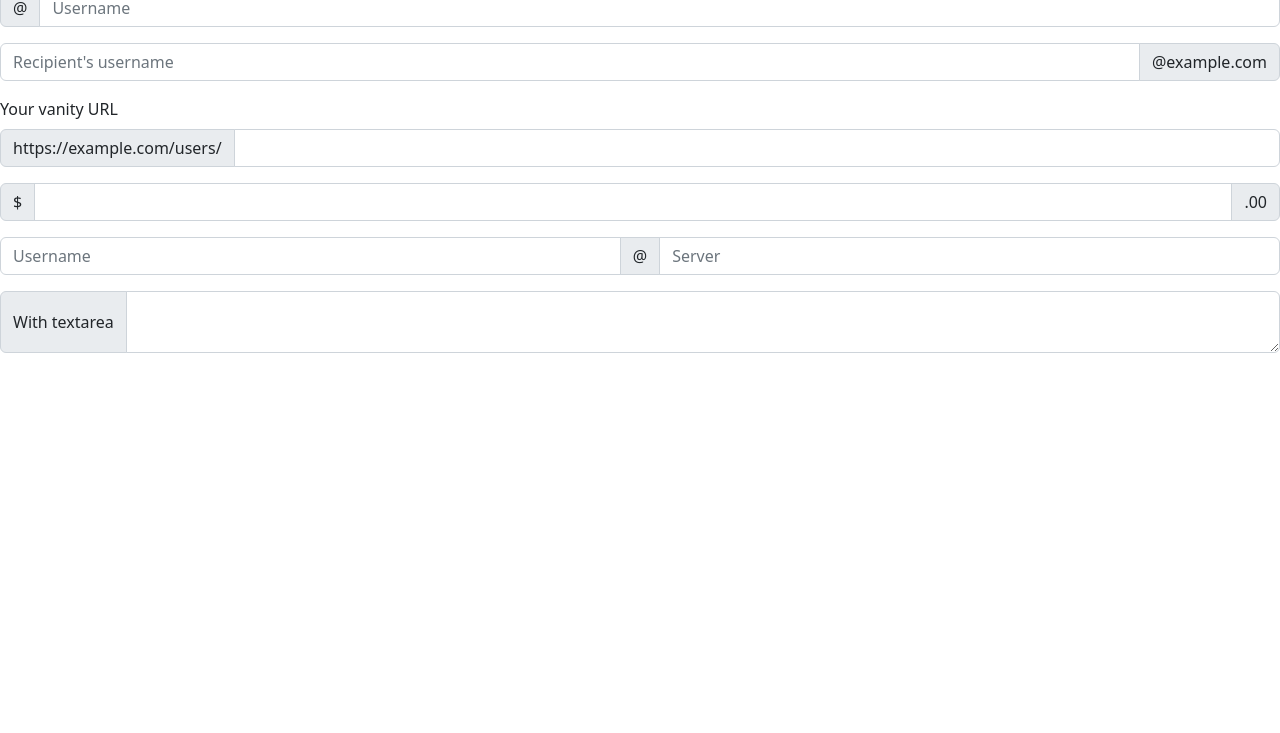
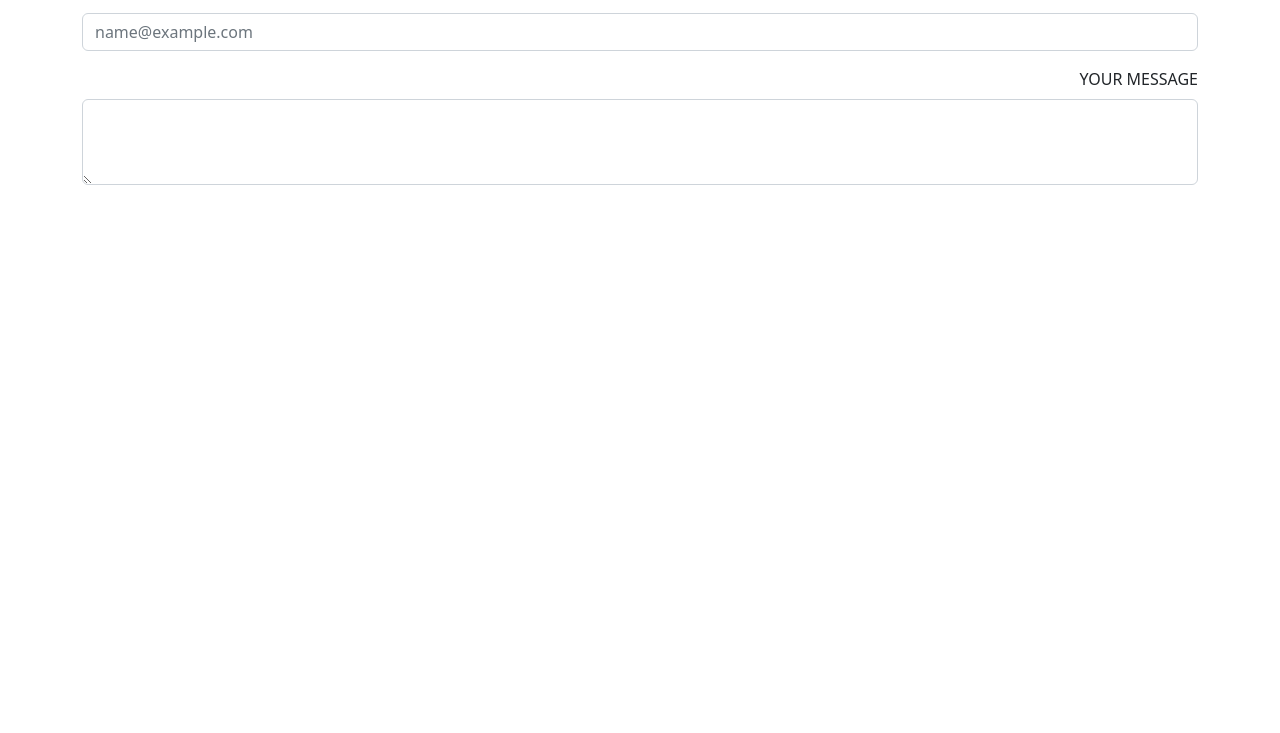
Before and after one commit to A2nkit/MY, a plain HTML site: page contact.html in a window 1280 px wide. Shown: the part 67-800 px from the top of the page. Drawn offline with nearby package versions, Linux system fonts and the light colour scheme.

Commit message:
better contact page

```diff
--- a/contact.html
+++ b/contact.html
@@ -1,47 +1,39 @@
 <!doctype html>
-<html lang="en">
+<html lang="ar" dir="rtl">
   <head>
+    <!-- Required meta tags -->
     <meta charset="utf-8">
     <meta name="viewport" content="width=device-width, initial-scale=1">
-    <title>Bootstrap demo</title>
-    <link href="https://cdn.jsdelivr.net/npm/bootstrap@5.2.0/dist/css/bootstrap.min.css" rel="stylesheet" integrity="sha384-gH2yIJqKdNHPEq0n4Mqa/HGKIhSkIHeL5AyhkYV8i59U5AR6csBvApHHNl/vI1Bx" crossorigin="anonymous">
+
+    <!-- Bootstrap CSS -->
+    <link rel="stylesheet" href="https://cdn.jsdelivr.net/npm/bootstrap@5.2.0/dist/css/bootstrap.rtl.min.css" integrity="sha384-+4j30LffJ4tgIMrq9CwHvn0NjEvmuDCOfk6Rpg2xg7zgOxWWtLtozDEEVvBPgHqE" crossorigin="anonymous">
+
+    <title>CONTACT ME</title>
   </head>
   <body>
-    <h1>CONTACT ME!</h1>
+
+    <br>
+    <div class="container">
+       </h1>CONTACT ME</h1>
+       <div class="mb-3">
+        <label for="exampleFormControlInput1" class="form-label">Email address</label>
+        <input type="email" class="form-control" id="exampleFormControlInput1" placeholder="name@example.com">
+      </div>
+      <div class="mb-3">
+        <label for="exampleFormControlTextarea1" class="form-label">YOUR MESSAGE</label>
+        <textarea class="form-control" id="exampleFormControlTextarea1" rows="3"></textarea>
+      </div>
+    </div>
+
+    <!-- Optional JavaScript; choose one of the two! -->
+
+    <!-- Option 1: Bootstrap Bundle with Popper -->
     <script src="https://cdn.jsdelivr.net/npm/bootstrap@5.2.0/dist/js/bootstrap.bundle.min.js" integrity="sha384-A3rJD856KowSb7dwlZdYEkO39Gagi7vIsF0jrRAoQmDKKtQBHUuLZ9AsSv4jD4Xa" crossorigin="anonymous"></script>
+
+    <!-- Option 2: Separate Popper and Bootstrap JS -->
+    <!--
+    <script src="https://cdn.jsdelivr.net/npm/@popperjs/core@2.11.5/dist/umd/popper.min.js" integrity="sha384-Xe+8cL9oJa6tN/veChSP7q+mnSPaj5Bcu9mPX5F5xIGE0DVittaqT5lorf0EI7Vk" crossorigin="anonymous"></script>
+    <script src="https://cdn.jsdelivr.net/npm/bootstrap@5.2.0/dist/js/bootstrap.min.js" integrity="sha384-ODmDIVzN+pFdexxHEHFBQH3/9/vQ9uori45z4JjnFsRydbmQbmL5t1tQ0culUzyK" crossorigin="anonymous"></script>
+    -->
   </body>
-  <div class="input-group mb-3">
-    <span class="input-group-text" id="basic-addon1">@</span>
-    <input type="text" class="form-control" placeholder="Username" aria-label="Username" aria-describedby="basic-addon1">
-  </div>
-
-  <div class="input-group mb-3">
-    <input type="text" class="form-control" placeholder="Recipient's username" aria-label="Recipient's username" aria-describedby="basic-addon2">
-    <span class="input-group-text" id="basic-addon2">@example.com</span>
-  </div>
-
-  <label for="basic-url" class="form-label">Your vanity URL</label>
-  <div class="input-group mb-3">
-    <span class="input-group-text" id="basic-addon3">https://example.com/users/</span>
-    <input type="text" class="form-control" id="basic-url" aria-describedby="basic-addon3">
-  </div>
-
-  <div class="input-group mb-3">
-    <span class="input-group-text">$</span>
-    <input type="text" class="form-control" aria-label="Amount (to the nearest dollar)">
-    <span class="input-group-text">.00</span>
-  </div>
-
-  <div class="input-group mb-3">
-    <input type="text" class="form-control" placeholder="Username" aria-label="Username">
-    <span class="input-group-text">@</span>
-    <input type="text" class="form-control" placeholder="Server" aria-label="Server">
-  </div>
-
-  <div class="input-group">
-    <span class="input-group-text">With textarea</span>
-    <textarea class="form-control" aria-label="With textarea"></textarea>
-  </div>
-
-
 </html>
```
